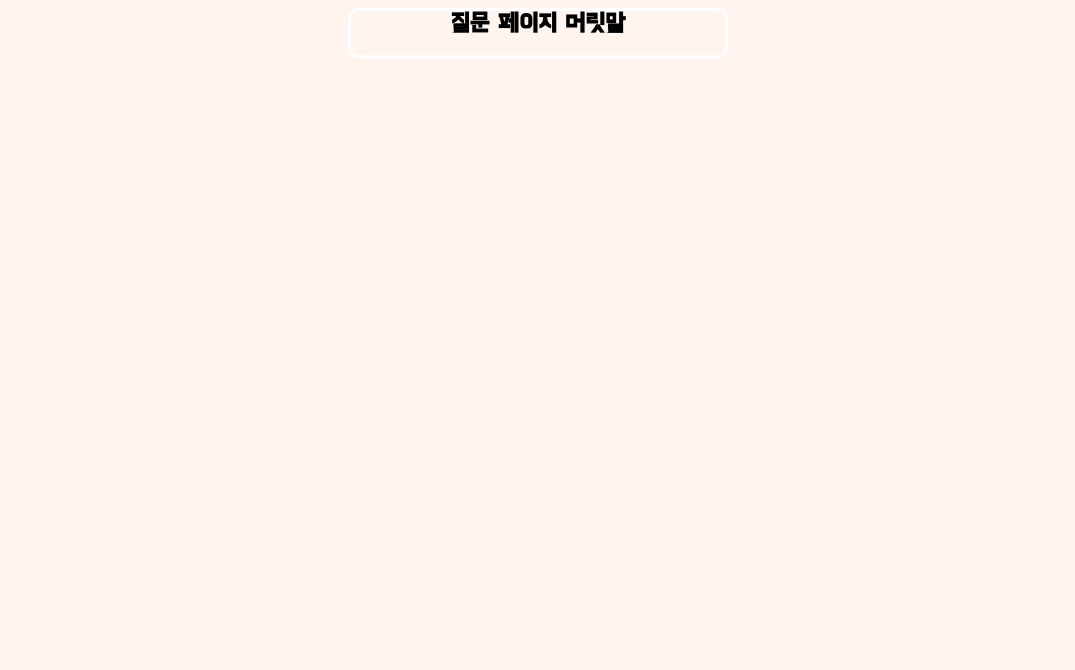
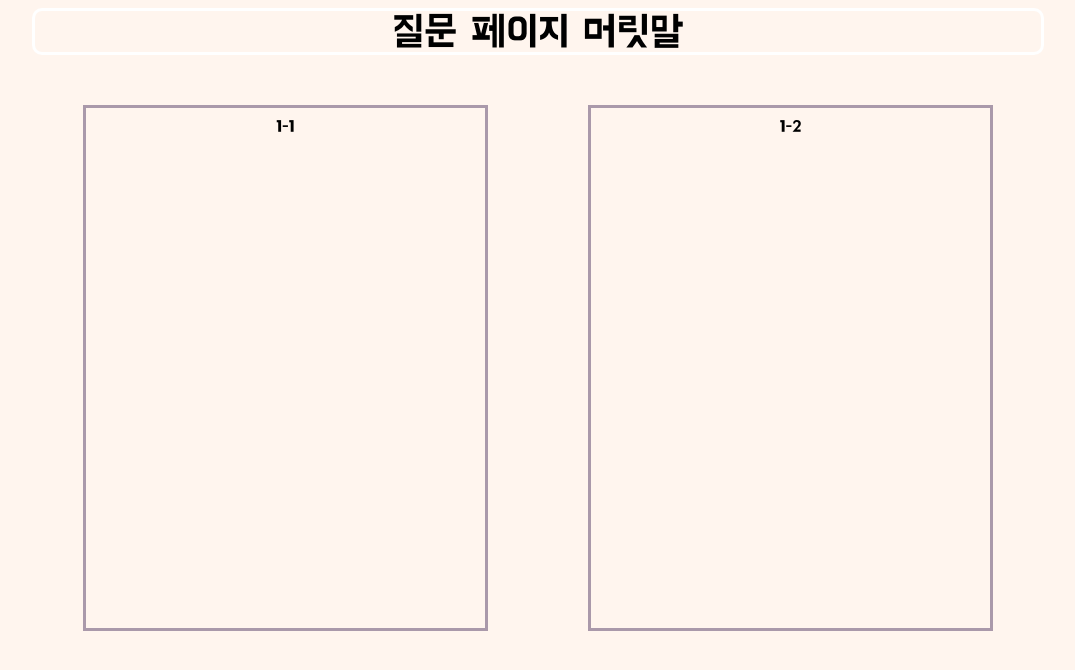
Before and after one commit to bringvotrevin/personalityTest, a plain HTML site: page index.html in a window 1280 px wide. Both pictures are taken after a click on the button "시작하기". Shown: the whole page, without its empty margins (102-1177 px from the left). Drawn offline with Linux system fonts and the light colour scheme.

Commit message:
Feat: 두개의 질문 중앙 배치

```diff
--- a/css/test.css
+++ b/css/default.css
@@ -1,5 +1,6 @@
 body {
   background-color: seashell;
+  text-align: center;
 }
 
 @font-face {
@@ -8,6 +9,9 @@ body {
 }
 
 * {
-  /* TODO 폰트교체; */
   font-family: 'hanna';
 }
+
+img {
+  margin: 10px auto;
+}
--- a/css/head.css
+++ b/css/head.css
@@ -1,9 +1,9 @@
-.container #question .question_head {
-  width: 380px;
-  height: 50px;
+.heading {
+  font-size: 40px;
+  width: 80%;
+  height: 15%;
   margin: auto;
   border: 3px solid #fff;
   border-radius: 10px;
   box-sizing: border-box;
-  text-align: center;
 }
--- /dev/null
+++ b/css/questions.css
@@ -0,0 +1,13 @@
+.questions {
+  /* font-size: 30px; */
+  /* text-align: center; */
+  /* width: 300px; */
+  /* height: 300px; */
+  /* margin: 0 auto; */
+  display: flex;
+  justify-content: center;
+
+  /* border: 30px solid #fff; */
+  /* border-radius: 10px; */
+  /* box-sizing: border-box; */
+}
--- a/index.html
+++ b/index.html
@@ -4,24 +4,29 @@
     <meta charset="UTF-8" />
     <meta name="viewport" content="width=device-width, initial-scale=1.0" />
     <title>성격유형검사</title>
-    <link rel="stylesheet" href="./css/test.css" />
+    <link rel="stylesheet" href="./css/default.css" />
     <link rel="stylesheet" href="./css/head.css" />
+    <link rel="stylesheet" href="./css/questions.css" />
   </head>
   <body>
     <div class="container">
       <section id="main">
-        <h1>시작 페이지 머릿말</h1>
+        <div class="heading">시작 페이지 머릿말</div>
+
         <img src="./img/qk.jpg" alt="qk img" />
         <p>시작 페이지 메인문</p>
         <button type="button" onclick="js:start()">시작하기</button>
       </section>
-      <section id="question" style="display: none">
-        <h1 class="question_head">질문 페이지 머릿말</h1>
+      <section id="qna" style="display: none">
+        <div class="heading">질문 페이지 머릿말</div>
+        <div class="questions"></div>
       </section>
       <section id="result" style="display: none">
-        <h1>결과 페이지 머릿말</h1>
+        <div class="heading">결과 페이지 머릿말</div>
       </section>
-      <script src="./js/main.js" charset="utf-8"></script>
     </div>
+    <script src="./js/main.js" charset="utf-8"></script>
+    <script src="./js/qna.js"></script>
+    <script src="./js/data.js"></script>
   </body>
 </html>
--- a/js/main.js
+++ b/js/main.js
@@ -1,8 +1,10 @@
-const main = document.querySelector('#main');
-const question = document.querySelector('#question');
-const result = document.querySelector('#result');
+
+const mainPart = document.querySelector('#main');
+const qnaPart = document.querySelector('#qna');
+// const resultPart = document.querySelector('#result');
 
 const start = () => {
-	main.style.display = 'none';
-	question.style.display = 'block';
+	mainPart.style.display = 'none';
+	qnaPart.style.display = 'block';
+	qna();
 }
--- /dev/null
+++ b/js/qna.js
@@ -0,0 +1,21 @@
+const qna = () => {
+	const questions = document.querySelector('.questions');
+	const leftQuestion = document.createElement('div');
+	const rightQuestion = document.createElement('div');
+
+	questions.appendChild(leftQuestion);
+	questions.appendChild(rightQuestion);
+	leftQuestion.innerHTML = questionList[0].answers[0].answer;
+	leftQuestion.style.width = "30%";
+	leftQuestion.style.height = "500px";
+	leftQuestion.style.margin = "50px 50px";
+	leftQuestion.style.padding = "10px";
+
+	leftQuestion.style.border = "3px solid #a9a"
+	rightQuestion.innerHTML = questionList[0].answers[1].answer;
+	rightQuestion.style.width = "30%";
+	rightQuestion.style.height = "500px";
+	rightQuestion.style.margin = "50px 50px";
+	rightQuestion.style.padding = "10px";
+	rightQuestion.style.border = "3px solid #a9a"
+}
```
Also changed, not shown: 1 other file.
